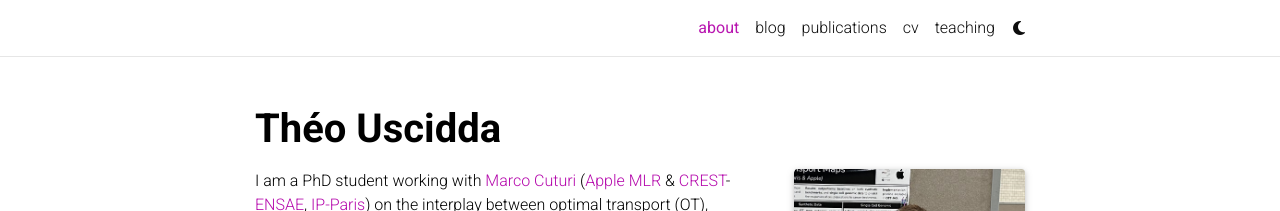
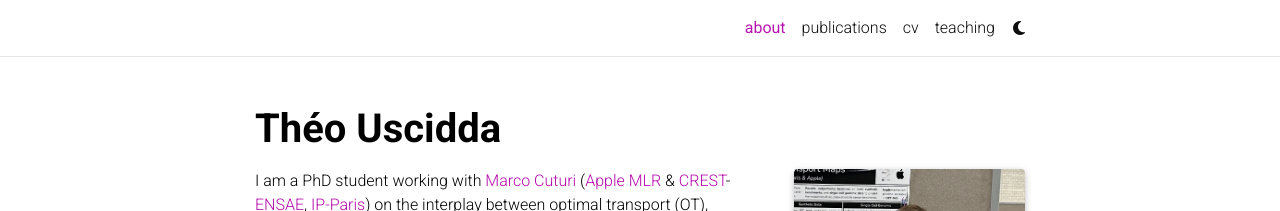
Before and after one commit to theouscidda6/theouscidda6.github.io, a Jekyll site: the page built from _pages/about.md, in a window 1280 px wide. Shown: the top 211 px of the page. Built offline with Jekyll 4.4.1, drawn with Linux system fonts in a browser that asks for light colours; full-size pictures stand in for the smaller copies a plugin makes; emoji names are drawn with the system emoji font; some web fonts are replaced; comment, search, counter and statistics services are not loaded; a style sheet for code colours, icons or effects is not loaded.

Commit message:
update nav

```diff
--- a/_config.yml
+++ b/_config.yml
@@ -121,13 +121,13 @@
 # -----------------------------------------------------------------------------
 
 blog_name: al-folio # blog_name will be displayed in your blog page
-blog_nav_title: blog # your blog must have a title for it to be displayed in the nav bar
+blog_nav_title: # your blog must have a title for it to be displayed in the nav bar
 blog_description: a simple whitespace theme for academics
 permalink: /blog/:year/:title/
 
 # Pagination
 pagination:
-  enabled: false
+  enabled: true
 
 related_blog_posts:
   enabled: true
```
